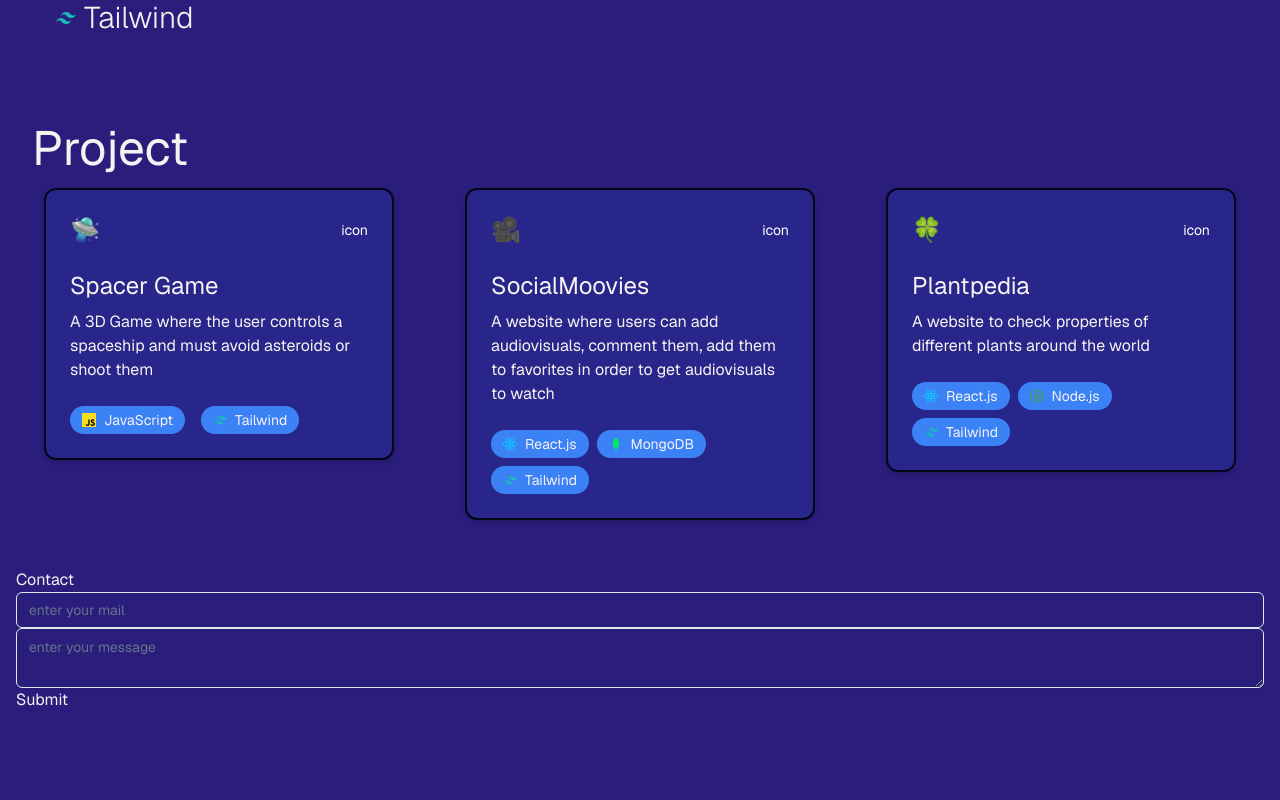
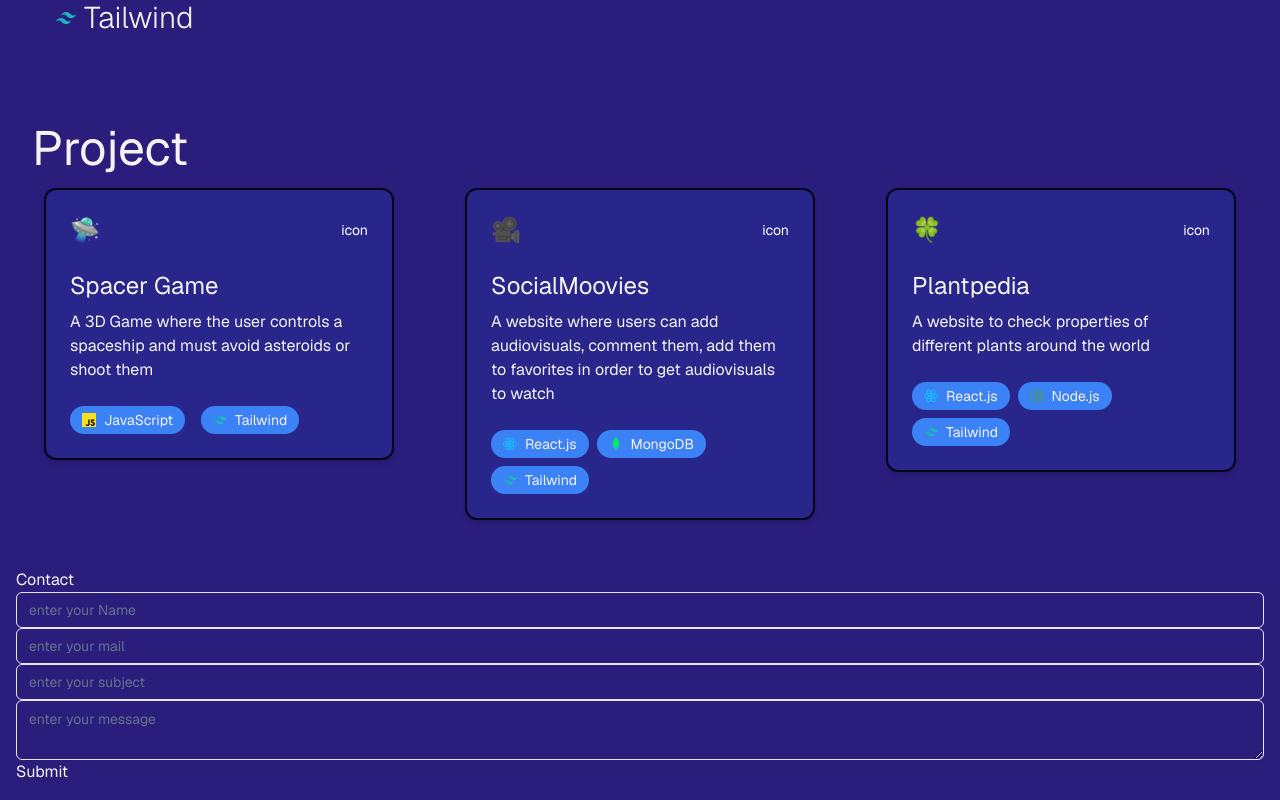
Before and after one commit to Joff317/Portfolio, a Next.js app: page / in a window 1280 px wide. Shown: the part 874-1674 px from the top of the page. Before the commit the page ends 1602 px from the top, so only its background shows below. Built offline with nearby package versions, Linux system fonts and the light colour scheme; a web font is replaced by a local one.

Commit message:
email js sucessfully worked

```diff
--- a/components/Contact.tsx
+++ b/components/Contact.tsx
@@ -2,27 +2,63 @@
 import PageContainer from "./PageContainer";
 import { Input } from "./ui/input";
 import { Textarea } from "./ui/textarea";
+import { useRef } from "react";
+import emailjs from "@emailjs/browser";
 
 export default function Contact() {
+  const form = useRef<HTMLFormElement>(null);
+
+  const sendEmail = (e: React.FormEvent<HTMLFormElement>) => {
+    e.preventDefault();
+
+    if (form.current) {
+      emailjs
+        .sendForm(
+          `${process.env.SERVICE_ID_KEY}`,
+          `${process.env.TEMPLATE_ID_KEY}`,
+          form.current,
+          {
+            publicKey: `${process.env.PUBLIC_ID_KEY}`,
+          }
+        )
+        .then(
+          () => {
+            console.log("SUCCESS!");
+          },
+          (error) => {
+            console.log("FAILED...", error.text);
+          }
+        );
+    }
+  };
+
   return (
     <PageContainer>
       <p>Contact</p>
 
-      <form>
+      <form ref={form} onSubmit={sendEmail}>
+        <Input
+          type="text"
+          name="user_name"
+          placeholder="enter your Name"
+          required
+        />
         <Input
           type="email"
-          name="userEmail"
+          name="user_email"
           placeholder="enter your mail"
           required
         />
-
-        <Textarea
-          name="userMessage"
-          placeholder="enter your message"
+        <Input
+          type="text"
+          name="subject"
+          placeholder="enter your subject"
           required
         />
 
-        <button>Submit</button>
+        <Textarea name="message" placeholder="enter your message" required />
+
+        <button type="submit">Submit</button>
       </form>
     </PageContainer>
   );
--- a/package.json
+++ b/package.json
@@ -9,6 +9,7 @@
     "lint": "next lint"
   },
   "dependencies": {
+    "@emailjs/browser": "^4.3.3",
     "@radix-ui/react-accordion": "^1.1.2",
     "@radix-ui/react-dialog": "^1.0.5",
     "@radix-ui/react-icons": "^1.3.0",
```
Also changed, not shown: 1 other file (tests, documents, lock files or other folders).
